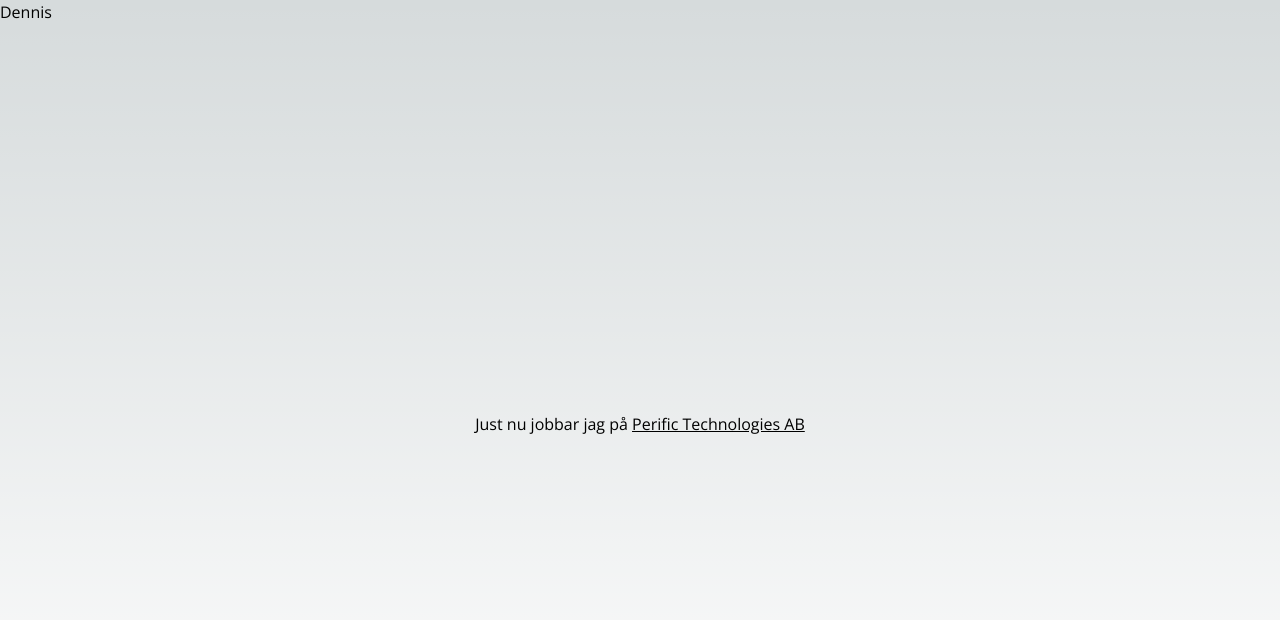
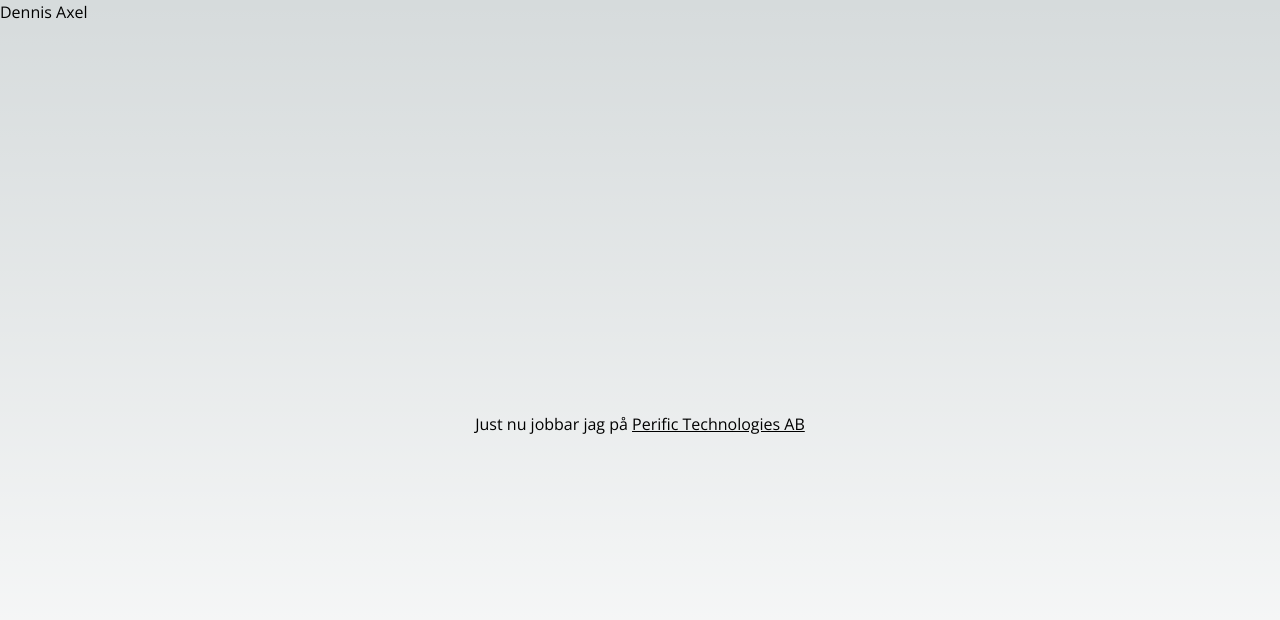
Before and after one commit to dennislundgren/dennis-axel, a Next.js app: page / in a window 1280 px wide. Shown: the top 620 px of the page. Built offline with nearby package versions, Linux system fonts and the light colour scheme.

Commit message:
feat: update git config

```diff
--- a/src/app/page.tsx
+++ b/src/app/page.tsx
@@ -1,7 +1,7 @@
 export default function Home() {
   return (
     <>
-      <header>Dennis</header>
+      <header>Dennis Axel</header>
       <main className="flex min-h-screen flex-col items-center justify-center p-24">
         <p>
           Just nu jobbar jag på{" "}
```
